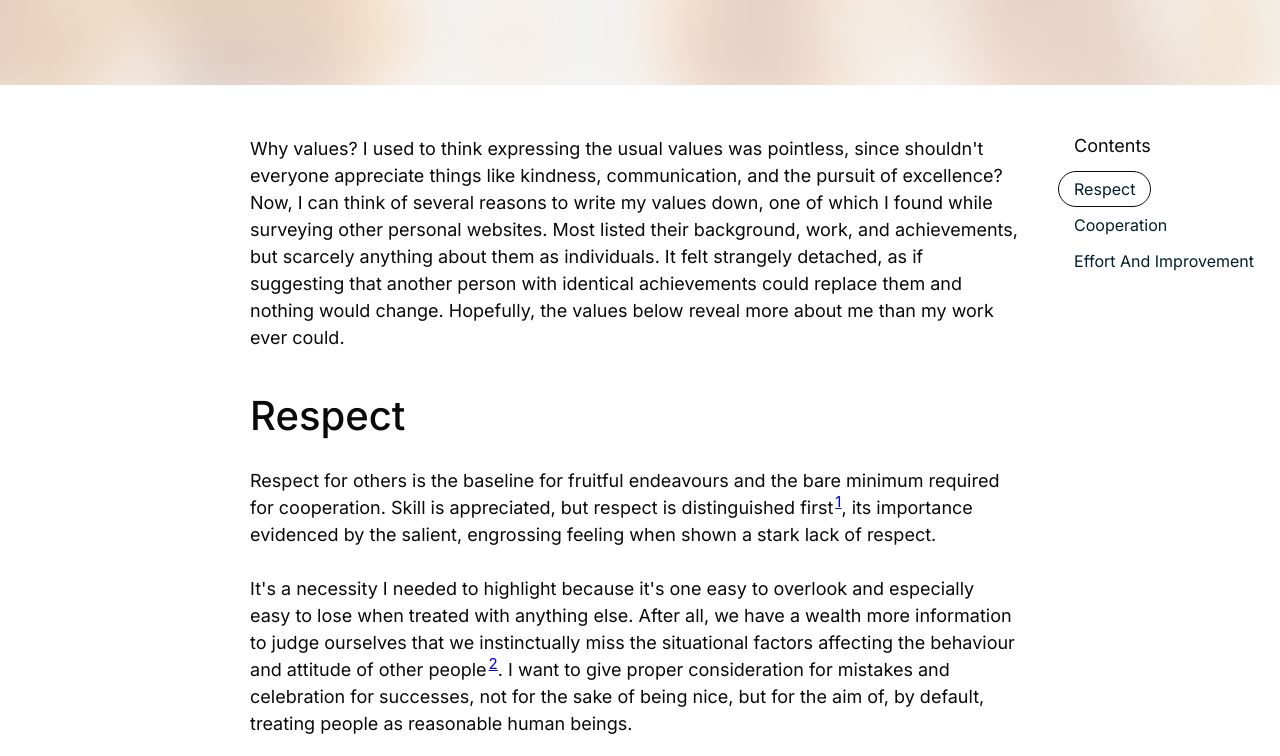
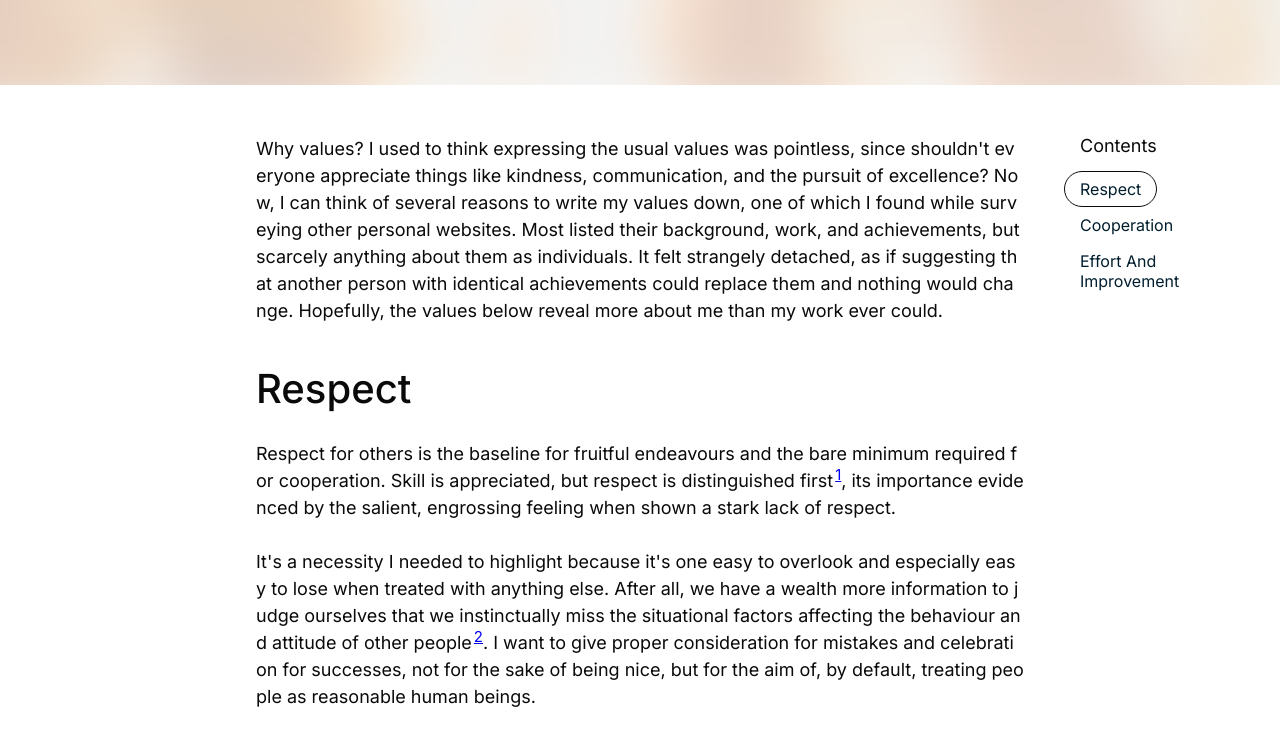
Before and after one commit to FengWei-Pi/fengwei-pi.github.io, a Next.js app: page /values in a window 1280 px wide. Shown: the part 380-1136 px from the top of the page. Built offline with nearby package versions, Linux system fonts and the light colour scheme.

Commit message:
fix: word wrap

```diff
--- a/components/article/ArticleCard.module.scss
+++ b/components/article/ArticleCard.module.scss
@@ -30,8 +30,9 @@
 }
 
 .articleContainer {
-  word-wrap: anywhere;
   width: 100%;
+  word-wrap: break-word;
+  word-break: break-all;
 }
 
 .articleContainer p {
@@ -59,14 +60,15 @@
 .buttonsContainer {
   display: flex;
   flex-wrap: wrap;
-  align-items: flex-start;
-  justify-content: space-between;
   width: 100%;
   margin-top: 8px;
 }
 
-.actionButtonContainer {
-  display: inline-block;
+.actionButton {
+  display: flex;
+  flex-grow: 0;
+  flex-shrink: 1;
+  flex-basis: content;
   margin-right: 12px;
   margin-top: 12px;
 }
--- a/components/article/StartPath.tsx
+++ b/components/article/StartPath.tsx
@@ -41,9 +41,7 @@ export const StartPath = (props: {
         const article1Rect = article1.getBoundingClientRect();
         const article2Rect = article2.getBoundingClientRect();
 
-        // 50px added to prevent being cut off by header layout.
-        // TODO header layout should be changed to no longer need this extra 50px
-        const newWidth = Math.floor(article2Rect.right - article1Rect.left + 50);
+        const newWidth = Math.floor(article2Rect.right - article1Rect.left);
         const newHeight = Math.floor((article1Rect.bottom + article1Rect.top) / 2 - titleRect.top);
 
         let didDimensionChange = false;
--- a/components/common/Button.module.scss
+++ b/components/common/Button.module.scss
@@ -27,7 +27,6 @@
   display: inline-flex;
   padding: 0.5em 1em;
   text-decoration: none;
-  white-space: nowrap;
 }
 .container:focus-visible {
   // Disables possible browser default shadow and outline for focus-visible
--- a/components/nav/NavHeader.module.scss
+++ b/components/nav/NavHeader.module.scss
@@ -6,6 +6,7 @@
   background-color: colors.$surface;
   color: colors.$on-surface;
   display: flex;
+  flex-wrap: wrap;
   list-style-type: none;
   margin: 0;
   padding: 10px;
--- a/pages/values.module.scss
+++ b/pages/values.module.scss
@@ -62,6 +62,8 @@
 .articleContainer {
   flex-basis: breakpoints.$md;
   margin: 0 20px;
+  word-wrap: break-word;
+  word-break: break-all;
 
   @include breakpoints.breakpoint-up(sm) {
     margin: 0 40px;
--- a/styles/global.scss
+++ b/styles/global.scss
@@ -16,6 +16,7 @@ body {
   color: colors.$on-surface;
 
   background-color: colors.$surface;
+  min-width: 300px;
   margin: 0;
   padding: 0;
 }
```
Also changed, not shown: components/article/ArticleCard.tsx (+3 -5 lines).
